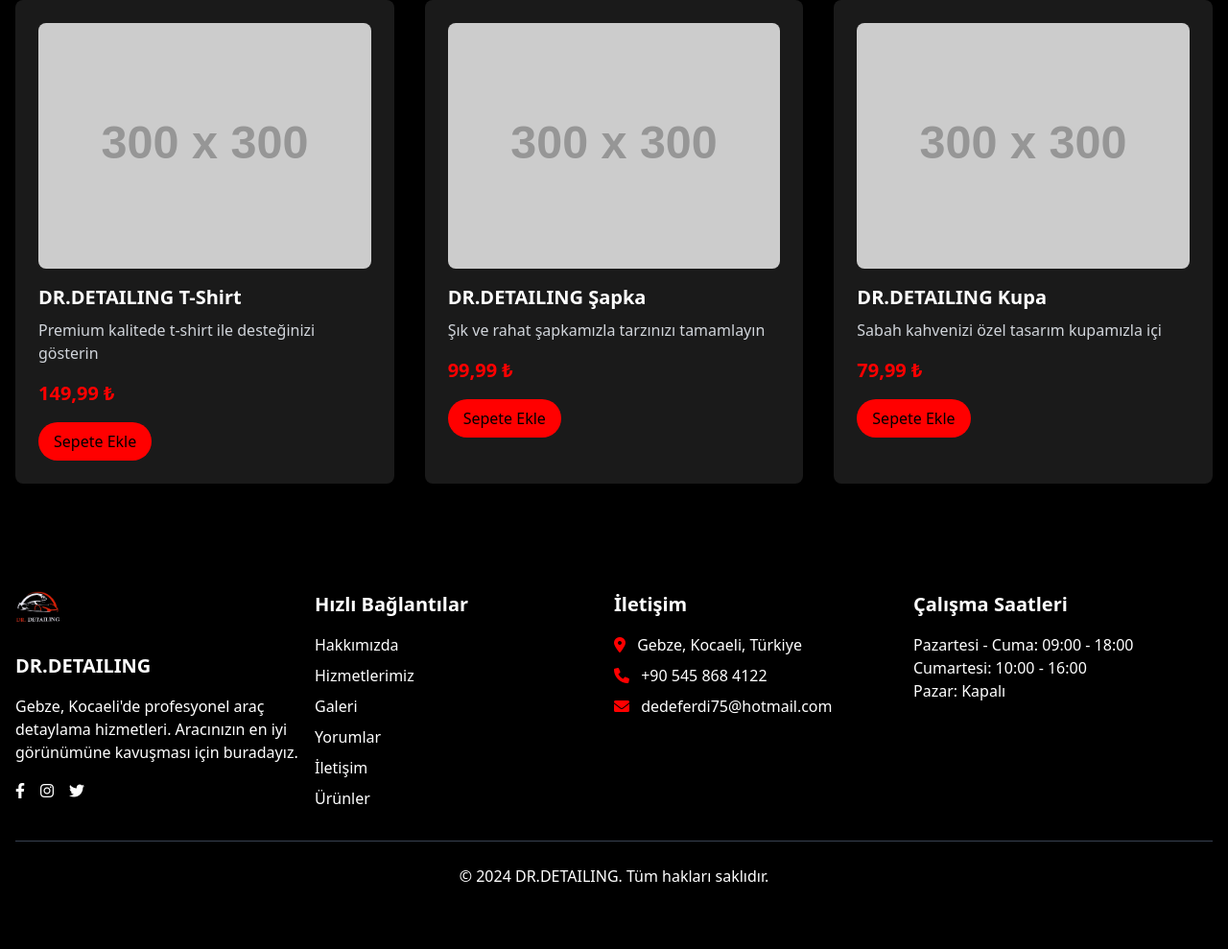
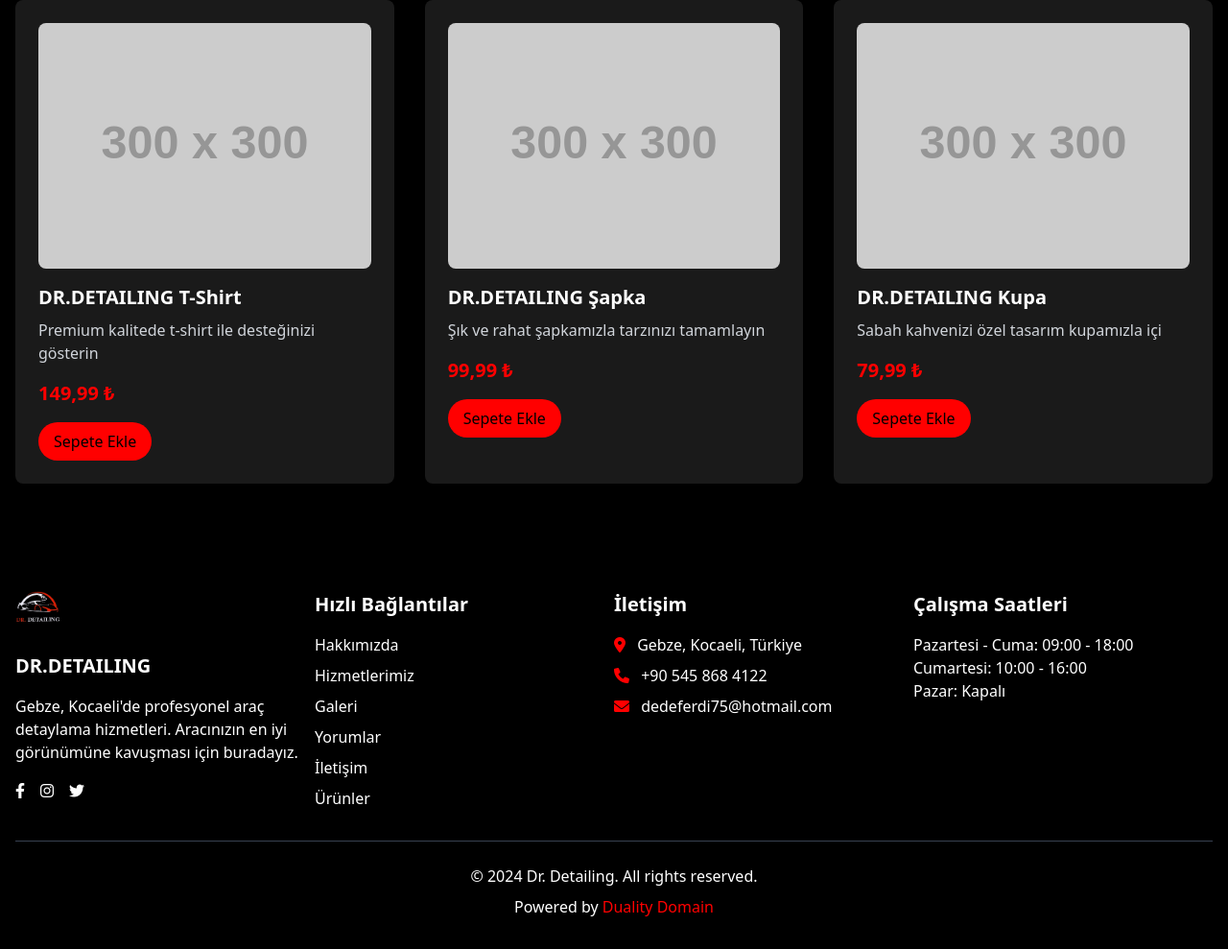
Before and after one commit to clientesweb/Dr.Detailing, a plain HTML site: page index.html in a window 1280 px wide. Shown: the part 4858-5847 px from the top of the page at 96% size. Before the commit the page ends 5815 px from the top, so only its background shows below. Drawn offline with nearby package versions, Linux system fonts and the light colour scheme; placeholder pictures from the web are drawn by us.

Commit message:
Actualizar index.html

```diff
--- a/index.html
+++ b/index.html
@@ -504,7 +504,8 @@
                 </div>
             </div>
             <div class="border-t border-gray-700 mt-8 pt-6 text-center">
-                <p>&copy; 2024 DR.DETAILING. Tüm hakları saklıdır.</p>
+                <p>&copy; 2024 Dr. Detailing. All rights reserved.</p>
+                <p class="mt-2">Powered by <a href="https://dualitydomain.github.io/Dualitydomain/" target="_blank" rel="noopener noreferrer" class="text-secondary hover:underline">Duality Domain</a></p>
             </div>
         </div>
     </footer>
```
